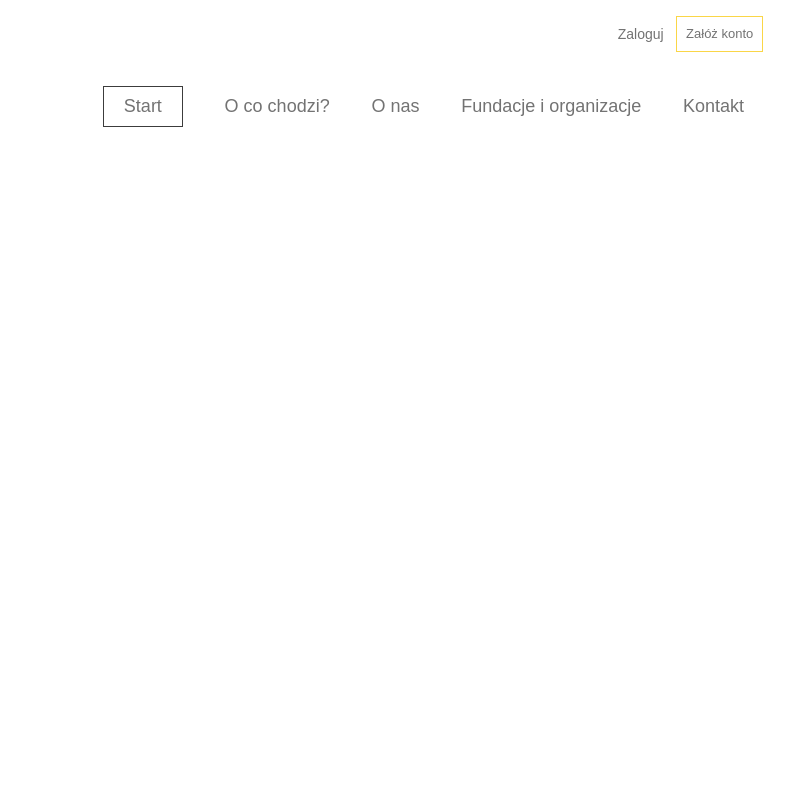
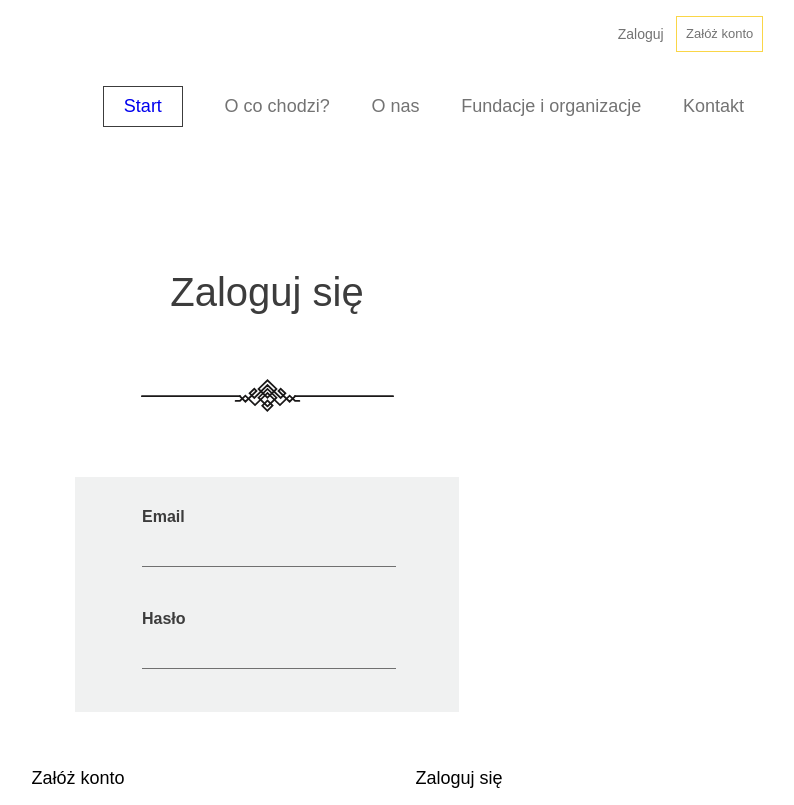
Before and after one commit to Dawid-Buchwald/giveInGoodHands, a React (Create React App) app: page /logowanie in a window 1280 px wide. Shown: the whole page, without its empty margins (373-1167 px from the left). Built offline with nearby package versions, Linux system fonts and the light colour scheme.

Commit message:
dodanie layoutu logowania

```diff
--- a/src/components/HomeHeader.js
+++ b/src/components/HomeHeader.js
@@ -26,7 +26,7 @@ const HomeHeader = () => {
                     </div>
                     <div>
                         <ul className="menuBig">
-                            <li className="headerMenuBigStart"><Link to="home" smooth={true}>Start</Link></li>
+                            <li className="headerMenuBigStart"><a href="/">Start</a></li>
                             <li><Link to="what'sGoingOn" smooth={true}>O co chodzi?</Link></li>
                             <li><Link to="about" smooth={true} >O nas</Link></li>
                             <li>Fundacje i organizacje</li>
--- a/src/components/LogIn.js
+++ b/src/components/LogIn.js
@@ -1,27 +1,60 @@
 import React from 'react';
+import { useHistory } from 'react-router';
+import {Link} from 'react-scroll'
+
+const decoration = require("../assets/Decoration.svg").default;
+
 
 
 const LogIn = () => {
+
+    let history = useHistory();
+
     return (
         <>
-           <container className="headerSubpage">
+           <container>
                 <div>
-                    <div className="headerMenu">
+                    <div className="headerMenu headerSubpage">
                         <div>
                             <ul className="menuSmall">
-                                <li className="signIn">Zaloguj</li>
-                                <li className="signUp">Załóż konto</li>
+                                <li className="signIn"><a href="logowanie">Zaloguj</a></li>
+                                <li className="signUp"><a href="rejestracja">Załóż konto</a></li>
                             </ul>
                         </div>
                         <div>
                             <ul className="menuBig">
-                                <li className="headerMenuBigStart">Start</li>
+                                <li className="headerMenuBigStart"><a href="/">Start</a></li>
                                 <li>O co chodzi?</li>
                                 <li>O nas</li>
                                 <li>Fundacje i organizacje</li>
                                 <li>Kontakt</li>
                             </ul>
                         </div>
+                    </div>
+                    <div className="logInForm">
+                        <h2>Zaloguj się</h2>
+                        <img className="headerDecoration" src={decoration}></img>
+                        <form>
+                            <div className="logInFormInput">
+                                <div className="logInFormInputSingle">
+                                    <label>
+                                        <p>Email</p>
+                                        <input type="email"></input>
+                                    </label>
+                                </div>
+                                <div className="logInFormInputSingle">
+                                    <label>
+                                        <p>Hasło</p>
+                                        <input type="password"></input>
+                                    </label>
+                                </div>
+                            </div>
+
+                        </form>
+                        <div className="buttonBox">
+                                <button  onClick={() => {history.push('/rejestracja')}}>Załóż konto</button>
+                                <button>Zaloguj się</button>
+                         </div>
                     </div>
                 </div>
             </container>
--- a/src/components/SignUp.js
+++ b/src/components/SignUp.js
@@ -1,27 +1,59 @@
 import React from 'react';
+import { useHistory } from 'react-router';
+
+const decoration = require("../assets/Decoration.svg").default;
+
 
 
 const SignUp = () => {
+
+    let history = useHistory();
+
     return (
         <>
-           <container className="headerSubpage">
+           <container>
                 <div>
-                    <div className="headerMenu">
+                    <div className="headerMenu headerSubpage">
                         <div>
                             <ul className="menuSmall">
-                                <li className="signIn">Zaloguj</li>
-                                <li className="signUp">Załóż konto</li>
+                                <li className="signIn"><a href="logowanie">Zaloguj</a></li>
+                                <li className="signUp"><a href="rejestracja">Załóż konto</a></li>
                             </ul>
                         </div>
                         <div>
                             <ul className="menuBig">
-                                <li className="headerMenuBigStart">Start</li>
+                                <li className="headerMenuBigStart"><a href="/">Start</a></li>
                                 <li>O co chodzi?</li>
                                 <li>O nas</li>
                                 <li>Fundacje i organizacje</li>
                                 <li>Kontakt</li>
                             </ul>
                         </div>
+                    </div>
+                    <div className="logInForm">
+                        <h2>Zaloguj się</h2>
+                        <img className="headerDecoration" src={decoration}></img>
+                        <form>
+                            <div className="logInFormInput">
+                                <div className="logInFormInputSingle">
+                                    <label>
+                                        <p>Email</p>
+                                        <input type="email"></input>
+                                    </label>
+                                </div>
+                                <div className="logInFormInputSingle">
+                                    <label>
+                                        <p>Hasło</p>
+                                        <input type="password"></input>
+                                    </label>
+                                </div>
+                            </div>
+
+                        </form>
+                        <div className="buttonBox">
+                                <button  onClick={() => {history.push('/rejestracja')}}>Załóż konto</button>
+                                <button>Zaloguj się</button>
+                         </div>
                     </div>
                 </div>
             </container>
--- a/src/scss/main.scss
+++ b/src/scss/main.scss
@@ -7,6 +7,7 @@
 @import "./settings/threeColumns";
 @import "./settings/simpleSteps";
 @import "./settings/about";
+@import "./settings/login";
 
 body {
     margin: 0 auto;
--- a/src/scss/settings/_header.scss
+++ b/src/scss/settings/_header.scss
@@ -140,4 +140,7 @@ li {
 .headerMenuBigStart {
     border: 0.75px solid $color-black;
     padding: 0.563rem 1.25rem;
+        a {
+            text-decoration: none;
+        }
 }
--- /dev/null
+++ b/src/scss/settings/_login.scss
@@ -0,0 +1,82 @@
+.logInForm {
+    display: flex;
+    flex-direction: column;
+    align-items: center;
+    justify-content: center;
+
+
+        h2 {
+            font-size: 2.5rem;
+            color: $color-black;
+            text-align: center;
+            font-weight: 300;
+            font-family: $font-base;
+            letter-spacing: -0,8px;
+            opacity: 1;
+            margin-top: 7.688rem;
+            margin-bottom: 2.438rem;
+        }
+
+        form {
+            width: 24.031rem;
+            height: 14.688rem;
+            background-color: $color-dirty-white;
+        }
+
+        p {
+            font-size: 1rem;
+            font-family: $font-base;
+            font-weight: 600;
+            color: $color-black;
+            opacity: 1;
+            width: 2.625rem;
+            height: 1.375rem;
+        }
+
+        .logInFormInputSingle{
+            width: 15.625rem;
+            height: 3.875rem;
+            margin-bottom: 2.5rem;
+        }
+
+        input {
+            width:15.625rem;
+            background-color: $color-dirty-white;
+            border-top: none;
+            border-left: none;
+            border-right: none;
+            border-bottom: 1px solid $color-light-grey;
+        }
+}
+
+.buttonBox {
+    display: flex;
+    justify-content: space-between;
+    width: 31.438rem;
+    margin: 0;
+
+        button {
+            text-decoration: none;
+            border: none;
+            background-color: $color-white;
+            font-size: 1.125rem;
+            color: #000000;
+            font-family: $font-base;
+            font-weight: 300;
+            margin-top: 2.5rem;
+            border: 0.75px solid $color-white;
+            padding: 0.938rem;
+            text-align: center;
+        }
+}
+
+button:hover {
+
+        border: 0.75px solid $color-black;
+        cursor: pointer;
+
+}
+
+.logInFormInput {
+    padding: 0.938rem 4.203rem ;
+}
```
